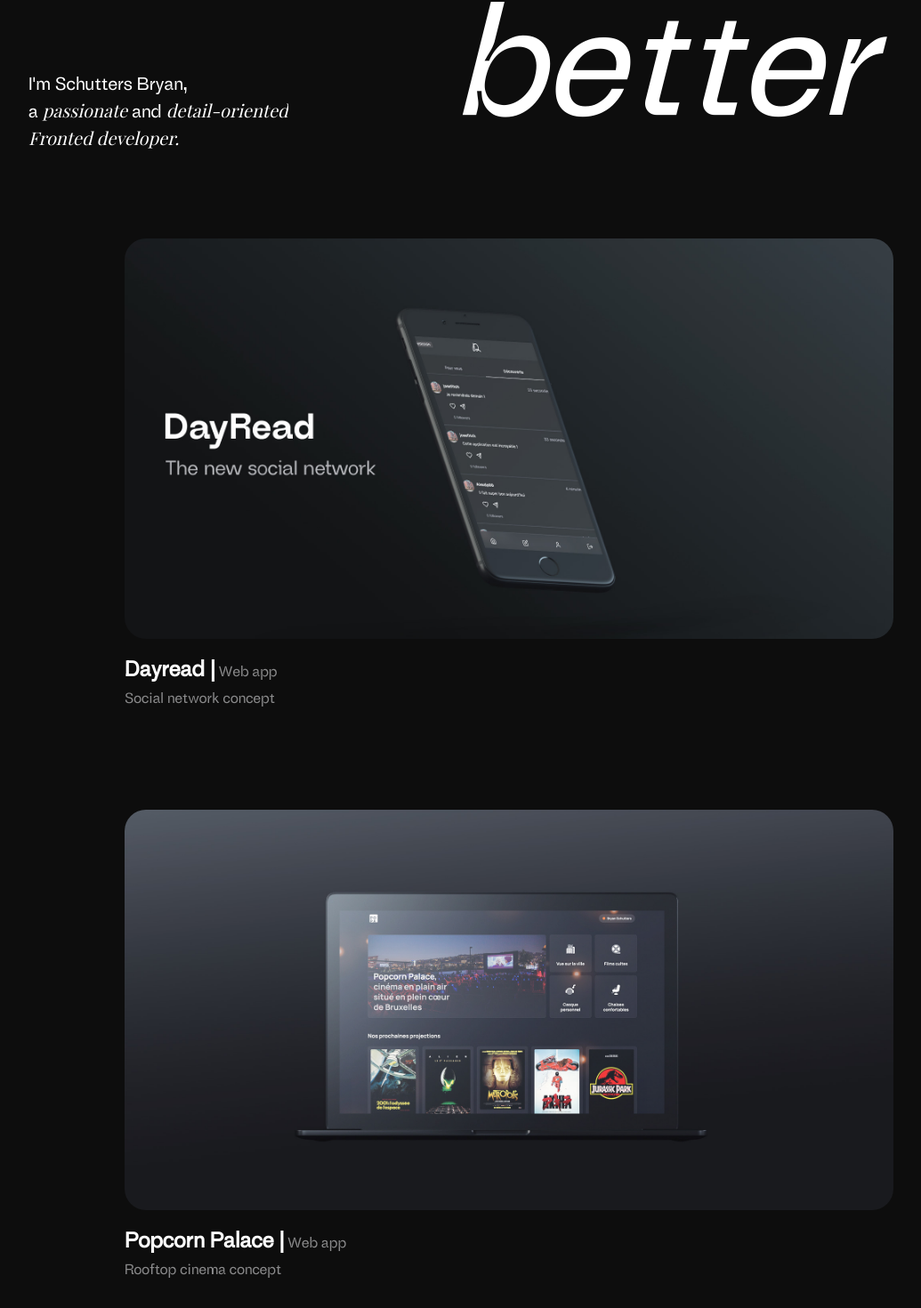
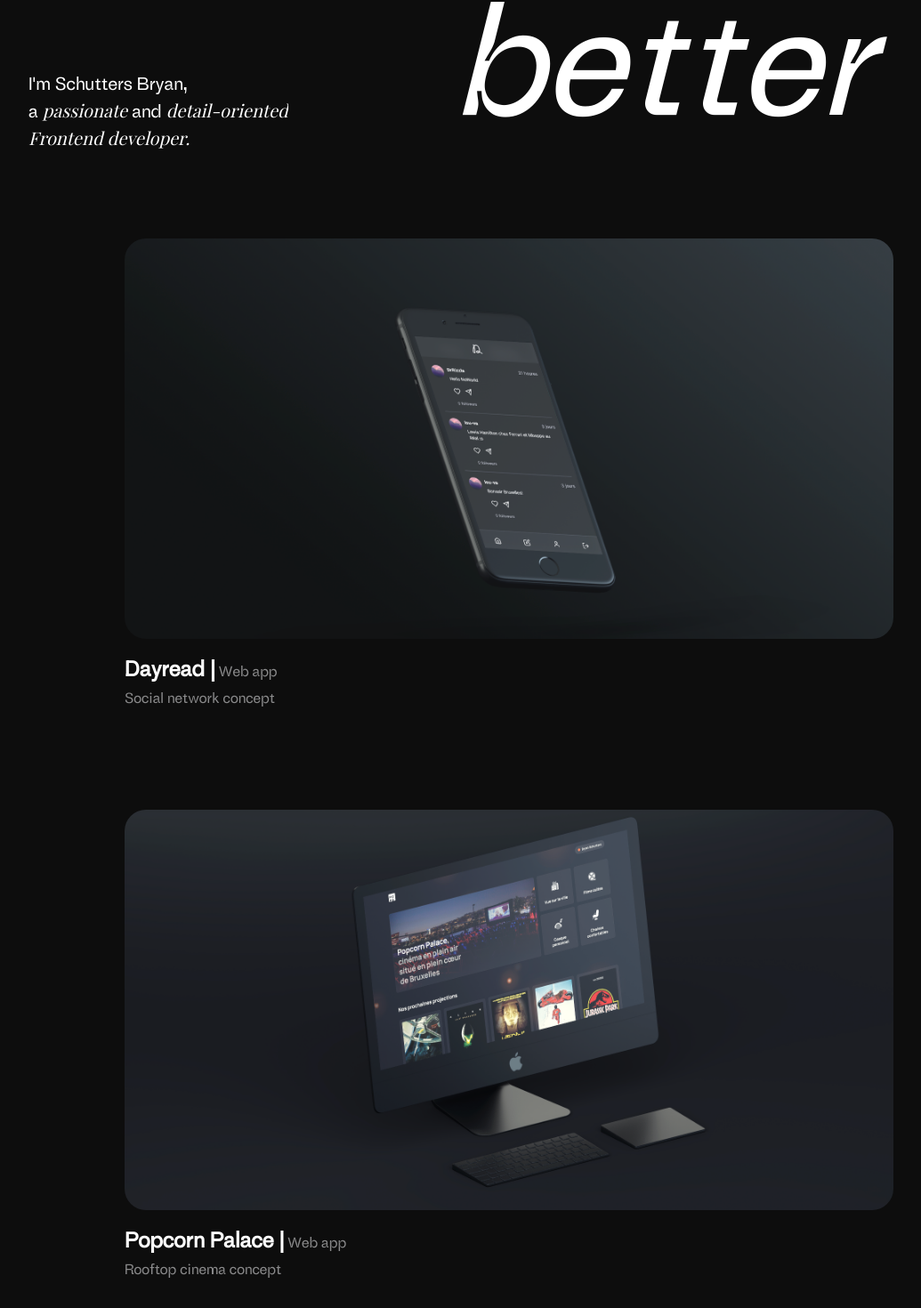
Before and after one commit to bSchutters/portfolio, a React (Vite) app: page / in a window 1280 px wide. Shown: the part 516-1986 px from the top of the page at 89% size, without its empty margins (68-1103 px from the left). Built offline with nearby package versions, Linux system fonts and the light colour scheme.

Commit message:
lasts fixs after review

```diff
--- a/index.html
+++ b/index.html
@@ -4,7 +4,7 @@
     <meta charset="UTF-8" />
     <link rel="icon" type="image/svg+xml" href="/favicon.svg" />
     <meta name="viewport" content="width=device-width, initial-scale=1.0" />
-    <title>bSchutters | Frontend developer</title>
+    <title>S. Bryan | Frontend developer</title>
   </head>
   <body>
     <div id="root"></div>
--- a/src/components/home/header.tsx
+++ b/src/components/home/header.tsx
@@ -23,7 +23,7 @@ export default function Header() {
           I'm Schutters Bryan, <br />a{" "}
           <span className="font-playfair italic">passionate</span> and{" "}
           <span className="font-playfair italic">detail-oriented</span> <br />
-          <span className="font-playfair italic">Fronted developer.</span>
+          <span className="font-playfair italic">Frontend developer.</span>
         </p>
       </div>
     </header>
--- a/src/components/home/works.tsx
+++ b/src/components/home/works.tsx
@@ -9,8 +9,8 @@ export default function Works() {
       <Work
         title="Dayread"
         desc="Social network concept"
-        to="/work/dayread"
-        img="/imgs/dayread_iphone_mockup.jpg"
+        to="https://dayread.lou-va.com"
+        img="/imgs/dayread_iphone_mockup.png"
         wip={false}
         external={true}
         tags="Web app"
@@ -18,9 +18,9 @@ export default function Works() {
       <Work
         title="Popcorn Palace"
         desc="Rooftop cinema concept"
-        to="/work/popa"
-        img="/imgs/popa_mb_mockup.jpg"
-        wip={true}
+        to="https://popa.lou-va.com"
+        img="/imgs/popa_imac_mockup.png"
+        wip={false}
         tags="Web app"
         external={true}
       />
--- a/src/components/layout/footer.tsx
+++ b/src/components/layout/footer.tsx
@@ -12,7 +12,7 @@ export default function Footer() {
       <div className="flex w-full flex-col gap-5 lg:w-1/2 ">
         <div className="flex w-full flex-col gap-5 lg:flex-row">
           <Card className="flex w-full flex-col gap-2 lg:w-1/2">
-            <h3 className="font-playfair mb-4 text-lg font-bold italic">
+            <h3 className="mb-4 font-playfair text-lg font-bold italic">
               Navigate
             </h3>
             <Link to="/">Home</Link>
@@ -22,13 +22,27 @@ export default function Footer() {
             <Link to="/contact">Contact</Link>
           </Card>
           <Card className="flex w-full flex-col gap-2 lg:w-1/2">
-            <h3 className="font-playfair mb-4 text-lg font-bold italic">
+            <h3 className="mb-4 font-playfair text-lg font-bold italic">
               Featured Work
             </h3>
-            <Link to="/work/dayread">Dayread</Link>
-            <Link to="/work/popa">Popcorn Palace</Link>
-            <Link to="/work/smilecoffee">Smile Coffee</Link>
-            <Link to="/work/cody">Cody clicker</Link>
+            <a
+              href="https://dayread.lou-va.com"
+              className="text-secondary transition-all ease-in-out hover:text-white"
+            >
+              Dayread
+            </a>
+            <a
+              href="https://popa.lou-va.com"
+              className="text-secondary transition-all ease-in-out hover:text-white"
+            >
+              Popcorn Palace
+            </a>
+            <a
+              href="#"
+              className="text-secondary transition-all ease-in-out hover:cursor-not-allowed"
+            >
+              Smile Coffee
+            </a>
           </Card>
         </div>
         <Card className="flex items-center justify-between">
@@ -42,18 +56,18 @@ export default function Footer() {
               Linkedin
             </a>
             <a
-              href="/"
-              target="_blank"
-              className="text-secondary transition-all ease-in-out hover:text-white"
-            >
-              Dribbble
-            </a>
-            <a
               href="https://github.com/bschutters"
               target="_blank"
               className="text-secondary transition-all ease-in-out hover:text-white"
             >
               Github
+            </a>
+            <a
+              href="#"
+              // target="_blank"
+              className="text-secondary transition-all ease-in-out hover:cursor-not-allowed"
+            >
+              Dribbble
             </a>
           </div>
         </Card>
--- a/src/pages/contact/contact.tsx
+++ b/src/pages/contact/contact.tsx
@@ -20,13 +20,13 @@ export default function Contact() {
   return (
     <Layout>
       <div className="flex flex-col gap-5  lg:flex-row">
-        <h3 className="text-anim font-playfair w-full text-4xl italic lg:w-1/2">
+        <h3 className="text-anim w-full font-playfair text-4xl italic lg:w-1/2">
           Contact me
         </h3>
         <div className="flex w-full flex-col gap-5 lg:w-1/2">
           <Card className="text-anim flex flex-col gap-2">
             <p className="font-playfair text-sm italic">Email</p>
-            <p className="text-xl">hello@bschutters.be</p>
+            <p className="text-xl">hello@sbryan.be</p>
           </Card>
           <Card className="text-anim flex flex-col gap-2">
             <p className="font-playfair text-sm italic">Phone</p>
--- a/src/pages/work/items.ts
+++ b/src/pages/work/items.ts
@@ -43,7 +43,7 @@ export const items = [
       desc: "Restaurant branding",
       img: "/imgs/tat_ipad_mockup.png",
       to: "/work/tuttiatavola",
-      category: ["Branding, Social media"],
+      category: ["Branding", "Social media"],
       wip: true,
       external: false
     },
--- a/src/pages/work/workPage.tsx
+++ b/src/pages/work/workPage.tsx
@@ -67,7 +67,7 @@ export default function WorkPage() {
         {filters.map((category, idx) => (
           <button
             onClick={() => handleFilterButtonClick(category)}
-            className={`tag-anim flex-grow rounded-full px-4 py-2 ${selectedFilters.includes(category) ? "bg-secondary" : "bg-primary"}`}
+            className={`tag-anim flex-grow rounded-full px-4 py-2 ${selectedFilters.includes(category) ? "bg-secondary" : "bg-primary"} transition-colors ease-in-out`}
             key={`filters-${idx}`}
           >
             {category}
```
